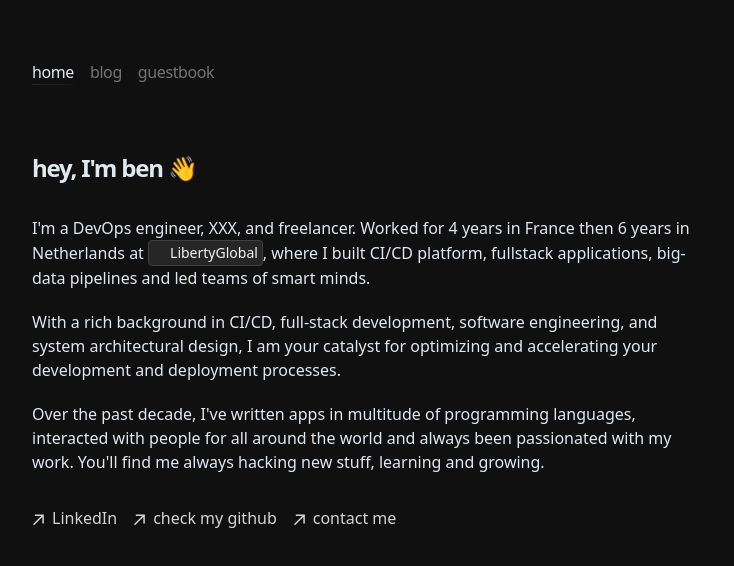
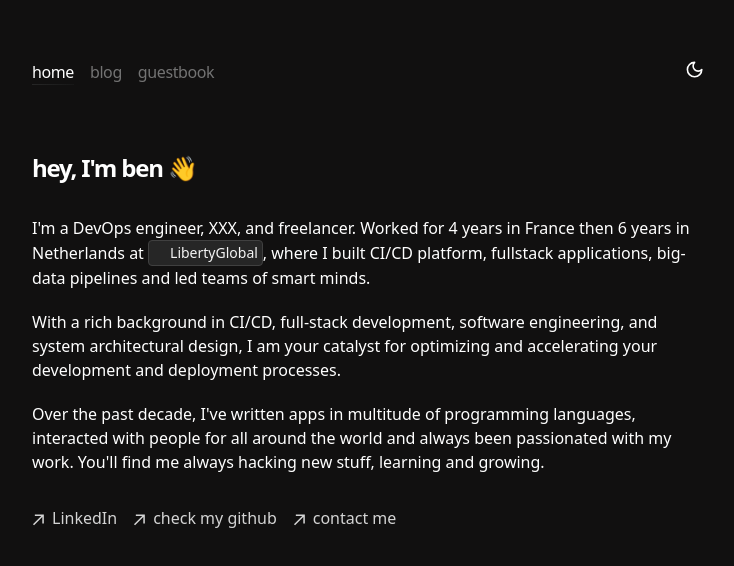
Before and after one commit to BenjaminDebotte/BenjaminDebotte.github.io, a Next.js app: page / in a window 1280 px wide. Shown: the top 566 px of the page, without its empty margins (272-1006 px from the left). Built offline with nearby package versions, Linux system fonts and the light colour scheme.

Commit message:
light/dark theme works perfectly

```diff
--- a/src/app/components/sidebar.jsx
+++ b/src/app/components/navbar.jsx
@@ -2,6 +2,7 @@
 import { LayoutGroup } from 'framer-motion';
 import NavItem from './nav-item';
 import { Suspense } from 'react';
+import ThemeSwitch from './theme-switch';
 
 const navItems = {
   '/': {
@@ -31,6 +32,9 @@ export default function Navbar() {
                 })}
               </Suspense>
             </div>
+            <Suspense fallback={null}>
+              <ThemeSwitch className="flex ml-auto pt-1" />
+            </Suspense>
           </nav>
         </LayoutGroup>
       </div>
--- /dev/null
+++ b/src/app/components/theme-switch.jsx
@@ -0,0 +1,23 @@
+"use client"
+
+import { React } from "react"
+import { Moon, Sun } from "lucide-react"
+import { useTheme } from "next-themes"
+
+
+
+
+const ThemeSwitch = ({ className }) => {
+  const { theme, setTheme } = useTheme()
+
+
+
+  return (
+    <button className={className} onClick={() => setTheme(theme == "dark" ? "light" : "dark")}>
+      <Sun className="h-[1.2rem] w-[1.2rem] rotate-0 scale-100 transition-all dark:-rotate-90 dark:scale-0" />
+      <Moon className="absolute h-[1.2rem] w-[1.2rem] rotate-90 scale-0 transition-all dark:rotate-0 dark:scale-100" />
+    </button>
+  )
+}
+
+export default ThemeSwitch
--- a/src/app/globals.css
+++ b/src/app/globals.css
@@ -10,13 +10,6 @@
 html {
   min-width: 360px;
 }
-
-:root {
-  /* Your default theme */
-  background: rgb(17, 16, 16);
-  @apply text-slate-200
-}
-
 
 .prose .anchor {
   @apply absolute invisible no-underline;
--- a/src/app/layout.js
+++ b/src/app/layout.js
@@ -1,6 +1,6 @@
 import './globals.css'
 
-import Sidebar from './components/sidebar';
+import Navbar from './components/navbar';
 import { ThemeProvider } from './components/theme-provider';
 import { GeistSans, GeistMono } from 'geist/font';
 import clsx from 'clsx';
@@ -40,13 +40,8 @@ export const metadata = {
 export default function RootLayout({ children }) {
 
   return (
-    <html
+    <html suppressHydrationWarning
       lang="en"
-      className={clsx(
-        'text-black bg-white dark:text-white dark:bg-[#111010]',
-        GeistSans.variable,
-        GeistMono.variable
-      )}
     >
       <ThemeProvider
         attribute="class"
@@ -54,11 +49,18 @@ export default function RootLayout({ children }) {
         enableSystem
         disableTransitionOnChange
       >
-        <body className="antialiased max-w-2xl mb-40 flex flex-col md:flex-row mx-4 mt-8 lg:mx-auto">
-          <main className="flex-auto min-w-0 mt-6 flex flex-col px-2 md:px-0">
-            <Sidebar />
-            {children}
-          </main>
+        <body
+          className={clsx(
+            'text-black bg-white dark:text-white dark:bg-[#111010]',
+            GeistSans.variable,
+            GeistMono.variable
+          )}>
+          <div className="antialiased max-w-2xl mb-40 flex flex-col md:flex-row mx-4 mt-8 lg:mx-auto">
+            <main className="flex-auto min-w-0 mt-6 flex flex-col px-2 md:px-0">
+              <Navbar />
+              {children}
+            </main>
+          </div>
         </body>
       </ThemeProvider>
     </html>
```
Also changed, not shown: components.json (deleted).
